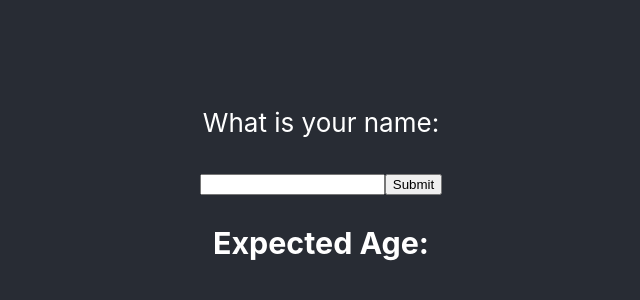
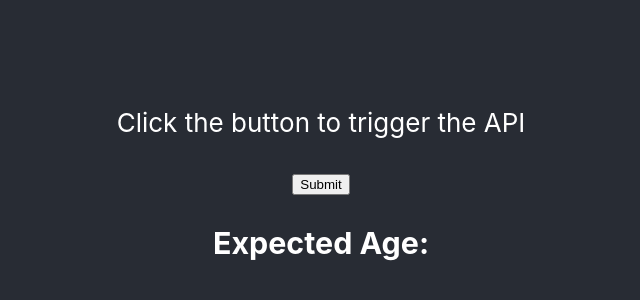
Before and after one commit to Codubee/Create-React-App-Examples, a React (Create React App) app: page / in a window 1280 px wide. Shown: the part 214-514 px from the top of the page, without its empty margins (319-959 px from the left). Built offline with nearby package versions, Linux system fonts and the light colour scheme.

Commit message:
Removed the user input, renamed the api method

```diff
--- a/src/ApiCall/ApiCall.js
+++ b/src/ApiCall/ApiCall.js
@@ -6,15 +6,12 @@ class ApiCall extends React.Component {
     constructor(props) {
         super(props);
         this.state = { name: '', age: '' };
-        this.handleChange = this.handleChange.bind(this);
-        this.callApi = this.callApi.bind(this);
+        this.triggerApi = this.triggerApi.bind(this);
     }
 
-    handleChange(event) { this.setState({ name: event.target.value }); }
+    triggerApi() {
 
-    callApi() {
-
-        axios.get("https://api.agify.io?name=" + this.state.name)
+        axios.get("https://api.agify.io?name=John")
             .then((response) => {
                 console.log(response);
                 this.setState({
@@ -27,9 +24,8 @@ class ApiCall extends React.Component {
     render() {
         return (
             <div>
-                <p>What is your name:</p>
-                <input type="text" value={this.state.name} onChange={this.handleChange} />
-                <button onClick={this.callApi}>Submit</button>
+                <p>Click the button to trigger the API</p>
+                <button onClick={this.triggerApi}>Submit</button>
                 <h3>Expected Age: {this.state.age}</h3>
             </div>
 
```
